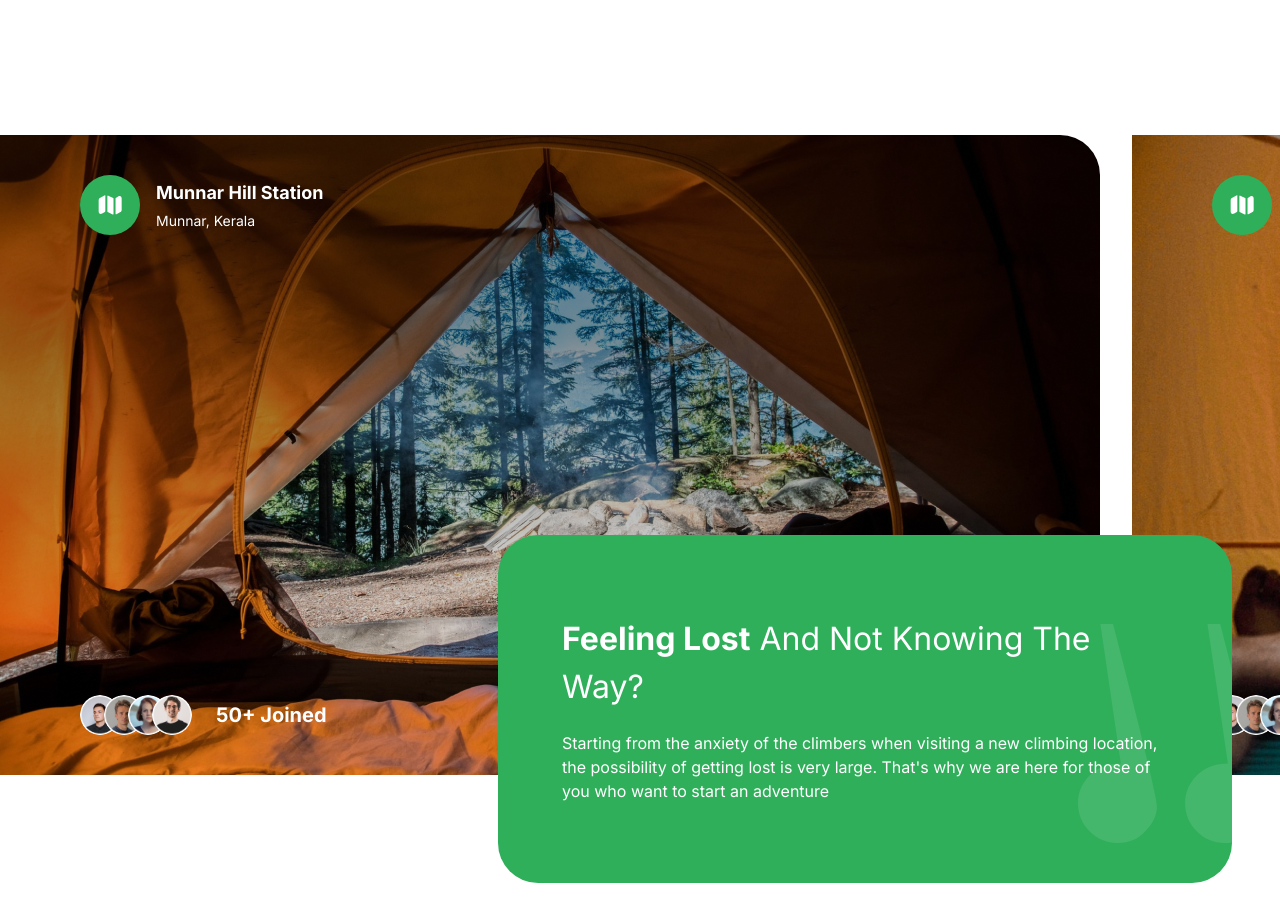
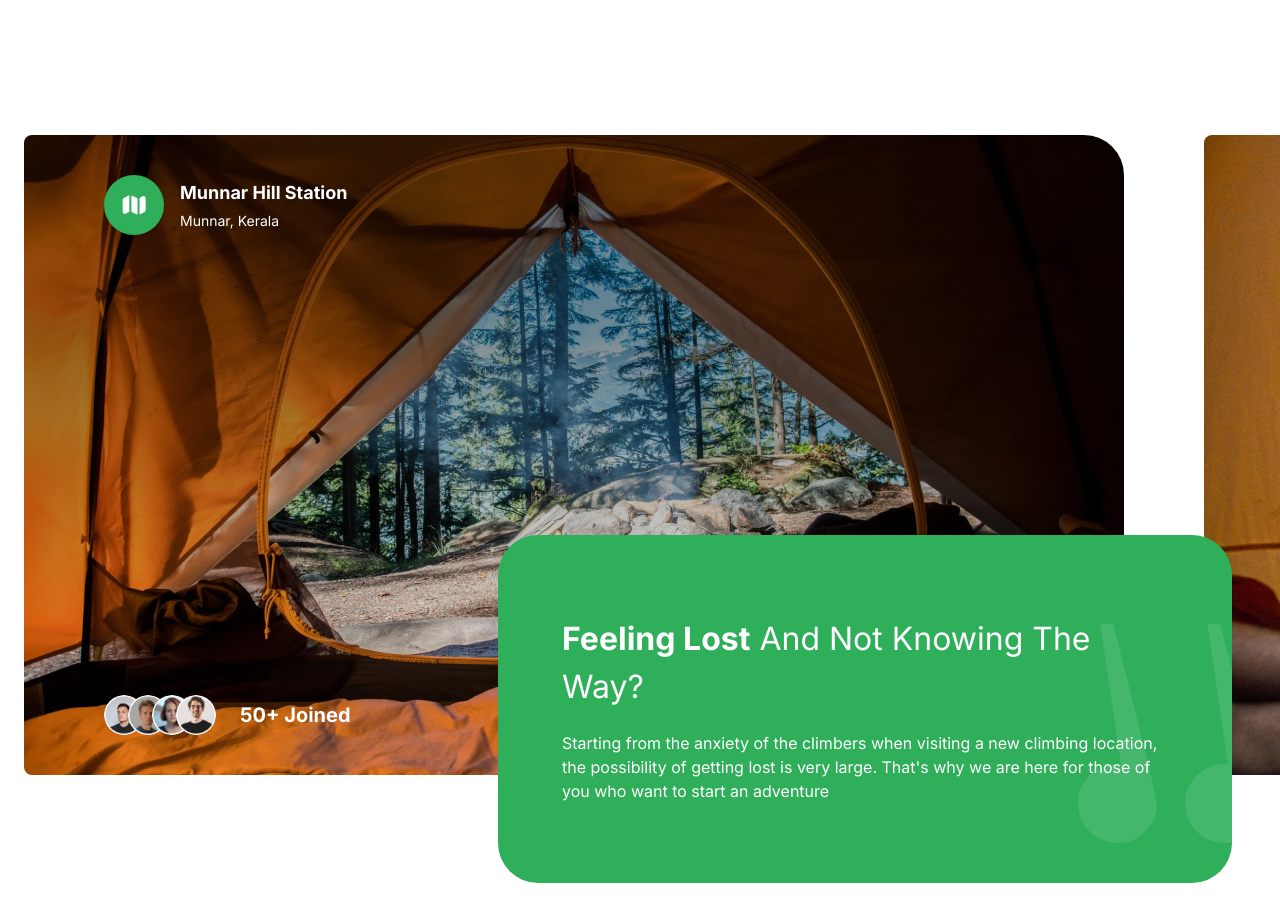
Before and after one commit to onlyVishesh/TerrainTracker, a Next.js app: page / in a window 1280 px wide. Shown: the part 800-1721 px from the top of the page. Built offline with nearby package versions, Linux system fonts and the light colour scheme.

Commit message:
fixed navbar issue

```diff
--- a/src/app/components/Camp.tsx
+++ b/src/app/components/Camp.tsx
@@ -16,7 +16,7 @@ const CampSite = ({
 }: CampProps) => {
   return (
     <div
-      className={`h-full w-full min-w-[1100px] ${backgroundImage} bg-cover bg-no-repeat lg:rounded-r-5xl 2xl:rounded-5xl`}
+      className={`mx-6 h-full w-full min-w-[90vw] rounded-lg md:min-w-[1100px] ${backgroundImage} bg-cover bg-no-repeat lg:rounded-r-5xl 2xl:rounded-5xl`}
     >
       <div className="flex h-full flex-col items-start justify-between p-6 lg:px-20 lg:py-10">
         <div className="flexCenter gap-4">
--- a/src/app/components/Navbar.tsx
+++ b/src/app/components/Navbar.tsx
@@ -49,8 +49,8 @@ const Navbar = () => {
         />
       </nav>
       <div
-        className={`absolute right-0 top-0 z-40 h-screen sm:w-1/2 w-full  flex-col backdrop-blur-sm  bg-gray-100 transition-transform duration-300 lg:hidden ${
-          isMenuOpen ? "flex translate-x-0" : "translate-x-full"
+        className={`absolute right-0 top-0 z-40 h-screen w-full flex-col bg-gray-100 backdrop-blur-sm transition-transform duration-300 sm:w-1/2 lg:hidden ${
+          isMenuOpen ? "flex translate-x-0" : "hidden translate-x-full"
         }`}
       >
         <div className="flex w-full justify-end p-5">
@@ -71,7 +71,7 @@ const Navbar = () => {
             <Link
               href={link.href}
               key={link.key}
-              className="regular-16 !text-2xl flex-center cursor-pointer pb-1.5 text-black transition-all hover:font-bold font-semibold"
+              className="regular-16 flex-center cursor-pointer pb-1.5 !text-2xl font-semibold text-black transition-all hover:font-bold"
             >
               {link.label}
             </Link>
```
